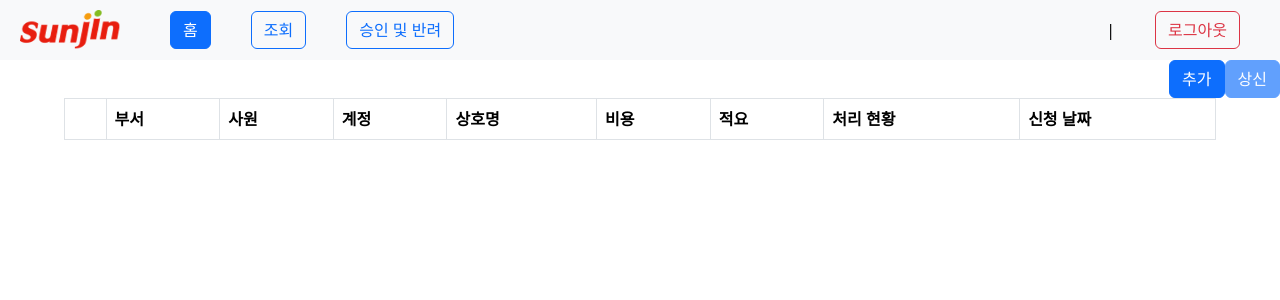
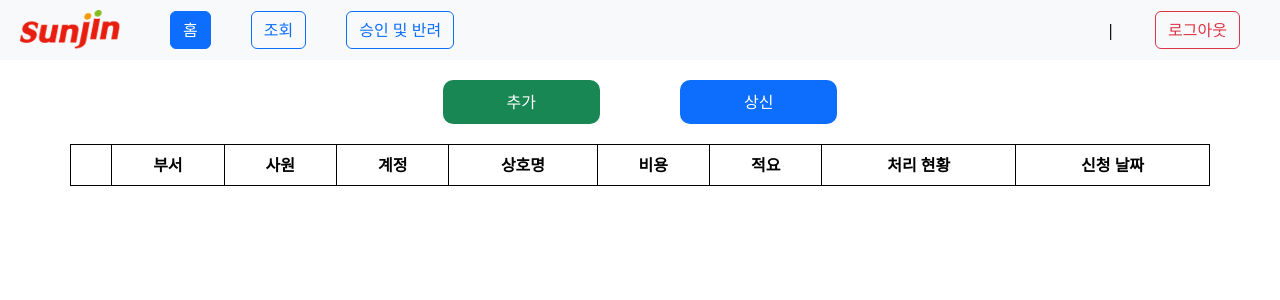
Before and after one commit to SunJinInternShip/DeptManagement_FrontEnd, a React (Create React App) app: page /home in a window 1280 px wide. Shown: the top 300 px of the page. Built offline with nearby package versions, Linux system fonts and the light colour scheme.

Commit message:
design: home 디자인

```diff
--- a/src/pages/Home.tsx
+++ b/src/pages/Home.tsx
@@ -1,7 +1,6 @@
 import * as React from 'react';
 import axios from 'axios';
 import LoadingSpinner from '../components/LoadingSpinner';
-import Button from 'react-bootstrap/Button';
 import Table from 'react-bootstrap/Table';
 import Form from 'react-bootstrap/Form';
 import { useNavigate } from "react-router-dom";
@@ -9,6 +8,7 @@ import { GetUserInfo, RemoveUserInfo } from '../components/JWTToken';
 import TopBar from '../components/TopBar';
 import { HomeEdit, HomeOrder } from '../components/HomeModal';
 import qs from 'qs';
+import styles from '../styles/Home.module.css'
 
 interface Order {
   account: string;
@@ -44,16 +44,19 @@ export default function Home() {
 
   // 체크 시
   const handleClick = (v: any) => {
+    setSpinnerShow(true);
     if(checkedOrders.find((item) => item === v.orderId) === undefined) {
       setCheckedOrders([...checkedOrders, v.orderId]);
     }
     else {
       setCheckedOrders(checkedOrders.filter(item => item !== v.orderId));
     }
+    setSpinnerShow(false);
   };
 
   // 상신
   const handleClickBtn = async () => {
+    setSpinnerShow(true);
     let apiURL: string = "";
 
     if(role === "EMPLOYEE") apiURL = `${process.env.REACT_APP_SERVER_URL}/employee/submit`;
@@ -74,10 +77,12 @@ export default function Home() {
     } catch (error: unknown) {
       console.log(error);
     }
+    setSpinnerShow(false);
   }
 
   // 물품 조회
   const loadOrders = async () => {
+    setSpinnerShow(true);
     if(role === "EMPLOYEE") {
       try {
         const response = axios.get(`${process.env.REACT_APP_SERVER_URL}/employee/orders`, {
@@ -112,11 +117,14 @@ export default function Home() {
         console.log(error);
       }
     }
+    setSpinnerShow(false);
   }
 
   // 관리자 홈 페이지 제한
   React.useEffect(() => {
+    setSpinnerShow(true);
     if(role === "CENTERDIRECTOR") navigate("/search", { replace: true });
+    setSpinnerShow(false);
   },[])
 
   // 처음 페이지 로드 시, 조회 | 모달이 닫히면 부서 요청 물품 조회
@@ -130,9 +138,11 @@ export default function Home() {
 
   // checkedOrders가 삭제, 상신된 경우 체크 해제
   React.useEffect(() => {
+    setSpinnerShow(true);
     if(Object.values(orderData).find((item) => item.orderId === checkedOrders[0]) === undefined) {
       setCheckedOrders([]);
     }
+    setSpinnerShow(false);
   },[orderData])
 
   // 수정 관련 현재 체크 확인
@@ -160,43 +170,50 @@ export default function Home() {
   },[checkedOrders])
 
   return (
-    <div>
+    <div id='home'>
       {TopBar('home')}
-      <div style={{ display: 'flex', alignItems: 'center', justifyContent: 'right' }}>
+      <div className={styles.btndiv}>
         {checkedOrders.length > 0 ?
-          <Button disabled={checkedOrders.length > 1 ? true : false} onClick={() => {setEditModalShow(!editModalShow)}}>수정</Button>
+          <button className={checkedOrders.length > 1 ? styles.disablededitbtn : styles.enablededitbtn}
+           disabled={checkedOrders.length > 1 ? true : false} onClick={() => {setEditModalShow(!editModalShow)}}>수정</button>
           :
-          <Button onClick={() => {setOrderModalShow(!orderModalShow)}}>추가</Button>
+          <button className={styles.addbtn}
+           onClick={() => {setOrderModalShow(!orderModalShow)}}>추가</button>
         }
-        <Button disabled={checkedOrders.length > 0 ? false : true} onClick={handleClickBtn}>상신</Button>
+        <button className={styles.btn}
+         disabled={checkedOrders.length > 0 ? false : true} onClick={handleClickBtn}>상신</button>
       </div>
-      <div style={{ display: 'flex', justifyContent: 'center' }}>
-        <Table bordered hover style={{ width: '90%' }}>
+      <div className={styles.tablediv}>
+        <Table bordered hover className="container-sm">
           <thead>
-            <tr>
-              <th></th>
-              <th>부서</th>
-              <th>사원</th>
-              <th>계정</th>
-              <th>상호명</th>
-              <th>비용</th>
-              <th>적요</th>
-              <th>처리 현황</th>
-              <th>신청 날짜</th>
+            <tr className={styles.tablehead}>
+              <th className={styles.th}></th>
+              <th className={styles.th}>부서</th>
+              <th className={styles.th}>사원</th>
+              <th className={styles.th}>계정</th>
+              <th className={styles.th}>상호명</th>
+              <th className={styles.th}>비용</th>
+              <th className={styles.th}>적요</th>
+              <th className={styles.th}>처리 현황</th>
+              <th className={styles.th}>신청 날짜</th>
             </tr>
           </thead>
           <tbody>
             {Object.entries(orderData).reverse().map(([k,v]) => (
-              <tr key={k} onClick={() => {handleClick(v)}}>
-                <td><Form.Check onClick={() => {handleClick(v)}} readOnly checked={checkedOrders.find((item) => item === v.orderId) !== undefined}/></td>
-                <td>{v.applicantDeptName}</td>
-                <td>{v.applicant}</td>
-                <td>{v.productType}</td>
-                <td>{v.storeName}</td>
-                <td>{v.totalPrice}</td>
-                <td>{v.description}</td>
-                <td>{v.orderStatus}</td>
-                <td>{v.createdAt}</td>
+              <tr key={k} onClick={() => {handleClick(v)}}
+               className={checkedOrders.find((item) => item === v.orderId) !== undefined ? styles.tablechecked : ''}>
+                <td className={styles.td}>
+                  <Form.Check onClick={() => {handleClick(v)}} readOnly
+                   checked={checkedOrders.find((item) => item === v.orderId) !== undefined}/>
+                </td>
+                <td className={styles.td}>{v.applicantDeptName}</td>
+                <td className={styles.td}>{v.applicant}</td>
+                <td className={styles.td}>{v.productType}</td>
+                <td className={styles.td}>{v.storeName}</td>
+                <td className={styles.td}>{v.totalPrice}</td>
+                <td className={styles.td}>{v.description}</td>
+                <td className={styles.td}>{v.orderStatus}</td>
+                <td className={styles.td}>{v.createdAt}</td>
               </tr>
             ))}
           </tbody>
--- /dev/null
+++ b/src/styles/Home.module.css
@@ -0,0 +1,82 @@
+.btndiv {
+  display: flex;
+  align-items: center;
+  justify-content: center;
+}
+
+.tablediv {
+  display: flex;
+  justify-content: center;
+}
+
+.table {
+  width: 90%;
+}
+
+.btn {
+  padding: 10px 5%;
+  margin: 20px 40px;
+  background-color: #0D6EFD;
+  color: white;
+  border: none;
+  border-radius: 10px;
+}
+.btn:hover {
+  cursor: pointer;
+  background-color: #0B5ED7;
+}
+
+.enablededitbtn {
+  padding: 10px 5%;
+  margin: 20px 40px;
+  background-color: #FFC107;
+  border: none;
+  border-radius: 10px;
+}
+
+.enablededitbtn:hover {
+  cursor: pointer;
+  background-color: #FFCA2C;
+}
+
+.disablededitbtn {
+  padding: 10px 5%;
+  margin: 20px 40px;
+  background-color: #FFC107;
+  border: none;
+  border-radius: 10px;
+}
+
+.addbtn {
+  padding: 10px 5%;
+  margin: 20px 40px;
+  background-color: #198754;
+  color: white;
+  border: none;
+  border-radius: 10px;
+}
+
+.addbtn:hover {
+  cursor: pointer;
+  background-color: #157347;
+}
+
+.th {
+  text-align: center;
+}
+
+.tablehead .th {
+  border: 1px solid black;
+}
+
+.td {
+  text-align: center;
+}
+
+.tablechecked .td {
+  background-color: rgba(13, 110, 253, 0.3);
+}
+
+.td:hover {
+  cursor: pointer;
+}
```
